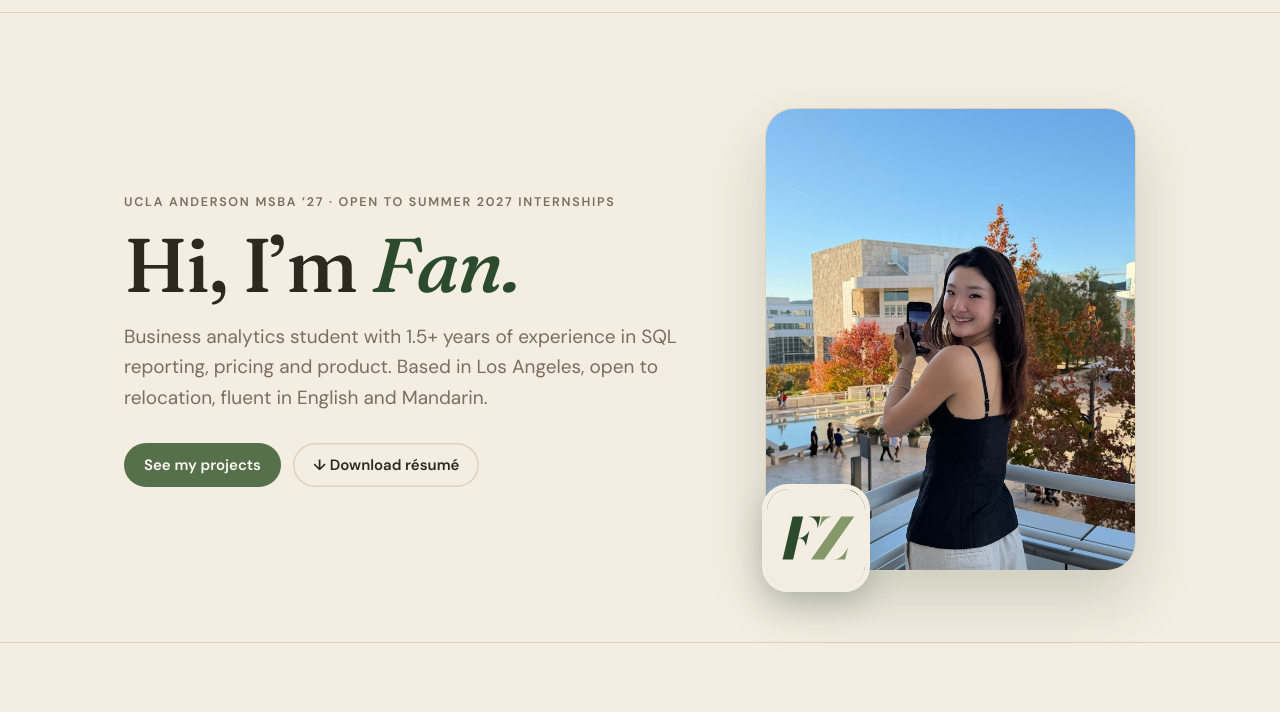
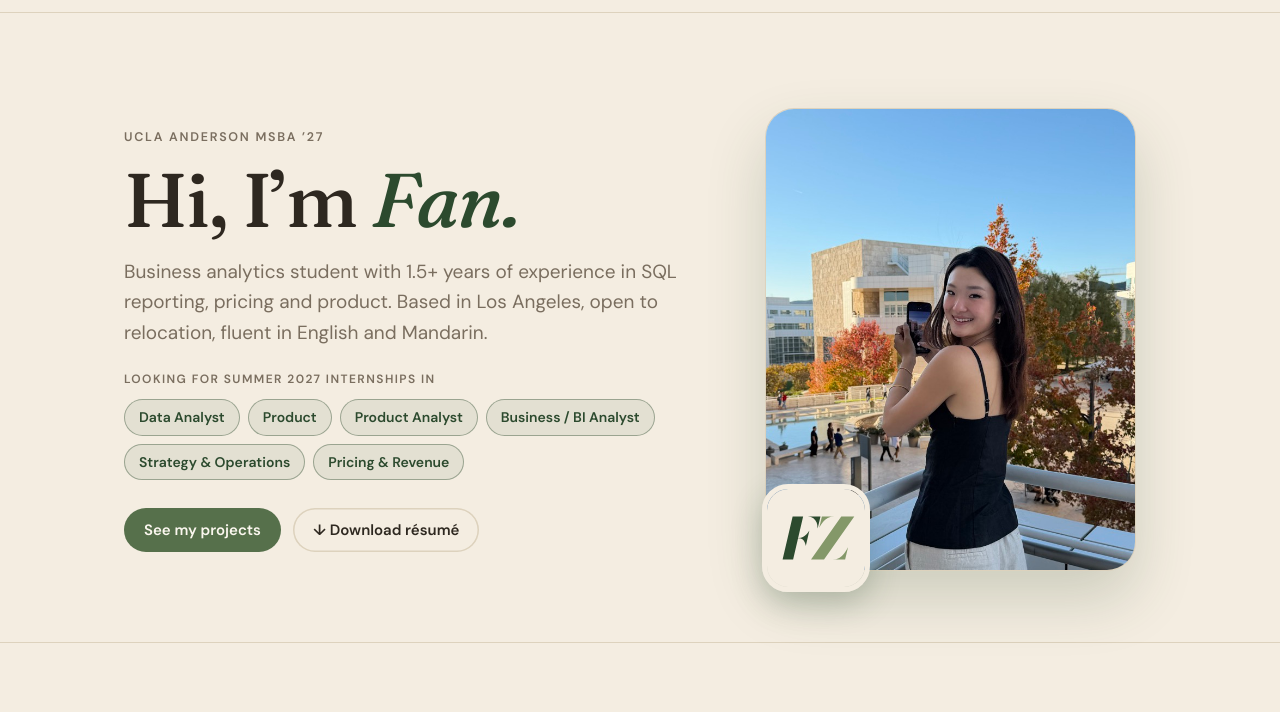
Before and after one commit to fan0729/fan0729.github.io, a plain HTML site: page index.html in a window 1280 px wide. Shown: the part 52-764 px from the top of the page. Drawn offline with Linux system fonts and the light colour scheme.

Commit message:
Show the internship roles I'm looking for on the first screen
Co-Authored-By: Claude Opus 5.5 <noreply@anthropic.com>

```diff
--- a/index.html
+++ b/index.html
@@ -29,6 +29,10 @@ h1{font:500 clamp(44px,6.5vw,76px)/1.02 var(--serif);letter-spacing:-1.5px;margi
 h1 em{font-style:italic;color:var(--forest)}
 .lead{font-size:19px;color:var(--muted);max-width:560px;margin:0 0 30px}
 .cta{display:flex;gap:12px;flex-wrap:wrap}
+.roles{margin:-8px 0 28px}
+.rl{display:block;font-size:12px;font-weight:700;letter-spacing:.12em;text-transform:uppercase;color:var(--muted);margin-bottom:10px}
+.rchips{display:flex;flex-wrap:wrap;gap:8px;max-width:560px}
+.rchips span{font-size:14px;font-weight:600;color:var(--forest);background:color-mix(in srgb,var(--forest) 8%,transparent);border:1.5px solid color-mix(in srgb,var(--forest) 40%,transparent);border-radius:999px;padding:6px 14px}
 .heroart{position:relative;display:grid;place-items:center}
 .portrait2{width:min(380px,90%);aspect-ratio:4/5;border-radius:28px;overflow:hidden;box-shadow:0 0 0 1px var(--line),0 28px 60px rgba(44,74,46,.20)}
 .portrait2 img{width:100%;height:100%;object-fit:cover;object-position:52% 42%;transform:scale(1.55);transform-origin:52% 40%}
@@ -92,9 +96,10 @@ footer{padding:28px 0 40px;color:var(--muted);font-size:13px;border-top:1px soli
 <div class="links"><a href="#about">About</a><a href="#work">Projects</a><a href="#experience">Experience</a><a href="#resume">Résumé</a><a href="#contact">Contact</a></div>
 <a class="priv" href="https://fan0729.github.io/classnotes/" title="Fan’s Personal Matters (private)" aria-label="Fan’s Personal Matters (private)">🔒<span class="pt"> Fan’s Personal Matters</span></a></div></nav>
 <header class="wrap hero">
-  <div><div class="eyebrow">UCLA Anderson MSBA ’27 · Open to Summer 2027 internships</div>
+  <div><div class="eyebrow">UCLA Anderson MSBA ’27</div>
   <h1>Hi, I’m <em>Fan.</em></h1>
   <p class="lead">Business analytics student with 1.5+ years of experience in SQL reporting, pricing and product. Based in Los Angeles, open to relocation, fluent in English and Mandarin.</p>
+  <div class="roles"><span class="rl">Looking for Summer 2027 internships in</span><div class="rchips"><span>Data Analyst</span><span>Product</span><span>Product Analyst</span><span>Business / BI Analyst</span><span>Strategy &amp; Operations</span><span>Pricing &amp; Revenue</span></div></div>
   <div class="cta"><a class="btn" href="#work">See my projects</a><a class="btn sec" href="Fan_Zhang_Resume.pdf" download>↓ Download résumé</a></div></div>
   <div class="heroart"><div class="portrait2"><img src="img/fan.jpg" alt="Fan Zhang at the Getty Center"></div><img class="badge" src="favicon.svg" alt="FZ"></div>
 </header>
```
